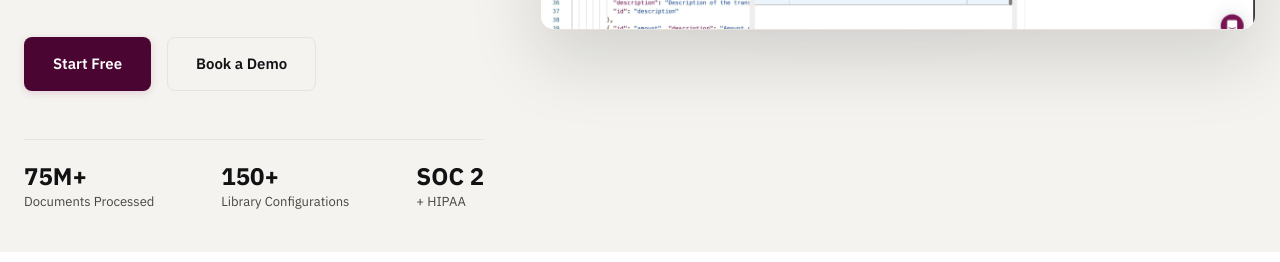
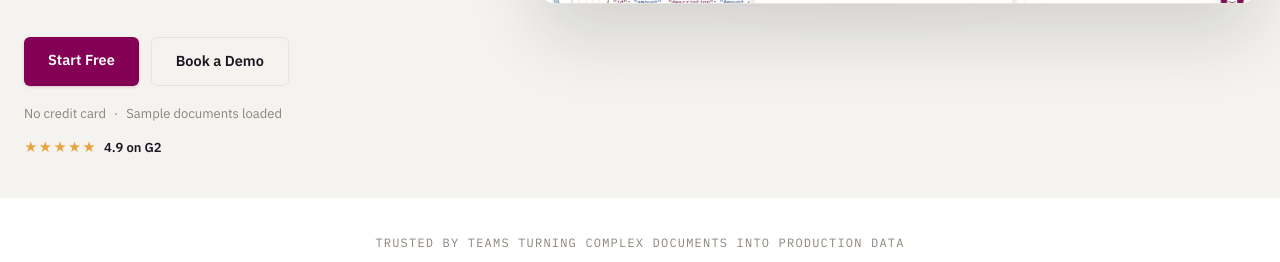
Before and after one commit to yuvicodesgit/sensible-landing-demo, a plain HTML site: page index.html in a window 1280 px wide. Shown: the part 662-924 px from the top of the page. Drawn offline with nearby package versions, Linux system fonts and the light colour scheme.

Commit message:
Fetch official homepage button styles and replace hero stats with live caption and G2 badge

```diff
--- a/index.html
+++ b/index.html
@@ -315,47 +315,70 @@
 
     .hero-actions-left {
       display: flex;
-      gap: 16px;
-      margin-bottom: 48px;
+      gap: 12px;
+      flex-wrap: wrap;
+      margin-bottom: 18px;
+    }
+    .hero-actions-left .btn {
+      cursor: pointer;
+      border-style: none;
+      border-radius: 6px;
+      padding: 12px 24px;
+      font-family: var(--font-sans);
+      font-size: 0.9063rem;
+      font-weight: 600;
+      text-decoration: none;
+      transition: transform .25s cubic-bezier(.4, 0, .2, 1), box-shadow .25s cubic-bezier(.4, 0, .2, 1), color .25s cubic-bezier(.4, 0, .2, 1), border-color .25s cubic-bezier(.4, 0, .2, 1);
+      display: inline-block;
     }
     .hero-actions-left .btn-primary {
-      padding: 14px 28px;
-      font-size: 15px;
-      background: var(--brand-magenta-dark);
-      border-radius: 8px;
+      color: #fff;
+      background-color: var(--brand-magenta);
+      background-image: none;
+      box-shadow: 0 1px 3px rgba(132, 0, 85, 0.2);
+    }
+    .hero-actions-left .btn-primary:hover {
+      background-image: none;
+      transform: none;
+      box-shadow: 0 0 0 3px rgba(132, 0, 85, 0.2), 0 4px 12px rgba(132, 0, 85, 0.4);
     }
     .hero-actions-left .btn-secondary {
-      padding: 14px 28px;
-      font-size: 15px;
-      background: transparent;
+      color: var(--text-dark);
+      background-color: transparent;
       border: 1px solid var(--border-stone);
-      border-radius: 8px;
-      color: #121214;
-    }
-
-    /* Stats Row */
-    .hero-stats-row {
-      display: flex;
-      align-items: center;
-      justify-content: space-between;
-      width: 100%;
-      padding-top: 24px;
-      border-top: 1px solid var(--border-stone);
-    }
-    .stat-item {
-      display: flex;
-      flex-direction: column;
-      gap: 4px;
-    }
-    .stat-val {
-      font-size: 24px;
-      font-weight: 700;
-      color: #121214;
-      line-height: 1;
-    }
-    .stat-label {
+    }
+    .hero-actions-left .btn-secondary:hover {
+      border-color: var(--brand-magenta);
+      color: var(--brand-magenta);
+    }
+
+    .hero-caption-row {
+      color: var(--text-muted);
+      flex-wrap: wrap;
+      align-items: center;
+      gap: 8px;
+      margin-top: 0;
       font-size: 13px;
-      color: var(--text-body);
+      display: flex;
+      font-family: var(--font-sans);
+    }
+    .hero-g2-badge {
+      display: inline-flex;
+      align-items: center;
+      gap: 7px;
+      margin-top: 14px;
+      text-decoration: none;
+      font-family: var(--font-sans);
+    }
+    .hero-g2-stars {
+      color: #e8a33d;
+      letter-spacing: 1px;
+      font-size: 13px;
+    }
+    .hero-g2-label {
+      color: var(--text-dark);
+      font-size: 13px;
+      font-weight: 600;
     }
 
     /* Right Column: Hero Product Screenshot */
@@ -1099,9 +1122,9 @@
       .hero-h1 { font-size: 36px; letter-spacing: -0.02em; }
       .hero-badge-top { font-size: 13px; gap: 10px; margin-bottom: 20px; }
       .hero-intro { font-size: 16px; margin-bottom: 28px; }
-      .hero-actions-left { flex-direction: column; gap: 12px; margin-bottom: 32px; }
+      .hero-actions-left { flex-direction: column; gap: 12px; margin-bottom: 20px; }
       .hero-actions-left .btn { width: 100%; }
-      .hero-stats-row { flex-wrap: wrap; gap: 20px 28px; }
+      .hero-caption-row { font-size: 12.5px; }
 
       .compare-2card-section, .table-section, .faq-section, .takeaways-section { padding: 56px 0; }
       .comp-card { padding: 32px 24px; }
@@ -1125,8 +1148,6 @@
 
     @media (max-width: 480px) {
       .hero-h1 { font-size: 30px; }
-      .hero-stats-row { gap: 16px 24px; }
-      .stat-val { font-size: 20px; }
       .nav-logo img { height: 22px !important; }
       .btn { padding: 10px 20px; font-size: 14px; }
     }
@@ -1187,24 +1208,20 @@
         </p>
 
         <div class="hero-actions-left">
-          <a href="https://app.sensible.so/signup" class="btn btn-primary">Start Free</a>
+          <a href="https://app.sensible.so/register/" class="btn btn-primary">Start Free</a>
           <a href="https://www.sensible.so/meeting" class="btn btn-secondary">Book a Demo</a>
         </div>
 
-        <div class="hero-stats-row">
-          <div class="stat-item">
-            <span class="stat-val">75M+</span>
-            <span class="stat-label">Documents Processed</span>
-          </div>
-          <div class="stat-item">
-            <span class="stat-val">150+</span>
-            <span class="stat-label">Library Configurations</span>
-          </div>
-          <div class="stat-item">
-            <span class="stat-val">SOC 2</span>
-            <span class="stat-label">+ HIPAA</span>
-          </div>
-        </div>
+        <div class="hero-caption-row">
+          <span>No credit card</span>
+          <span>·</span>
+          <span>Sample documents loaded</span>
+        </div>
+
+        <a rel="noopener noreferrer" target="_blank" href="https://www.g2.com/products/sensible/reviews" class="hero-g2-badge">
+          <span class="hero-g2-stars">★★★★★</span>
+          <span class="hero-g2-label">4.9 on G2</span>
+        </a>
       </div>
       <!-- Right Column: Hero Product Screenshot -->
       <div class="hero-img-col">
```
